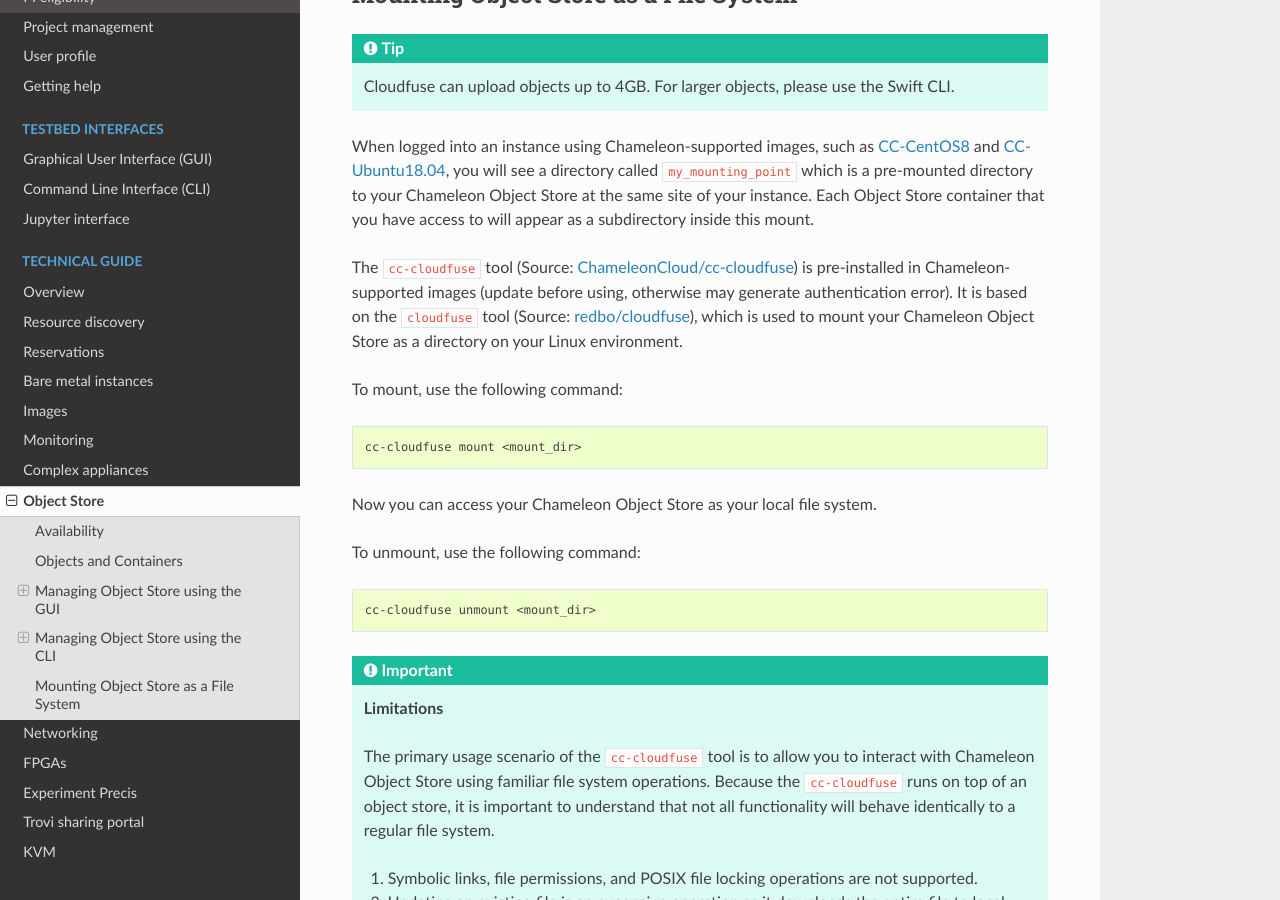
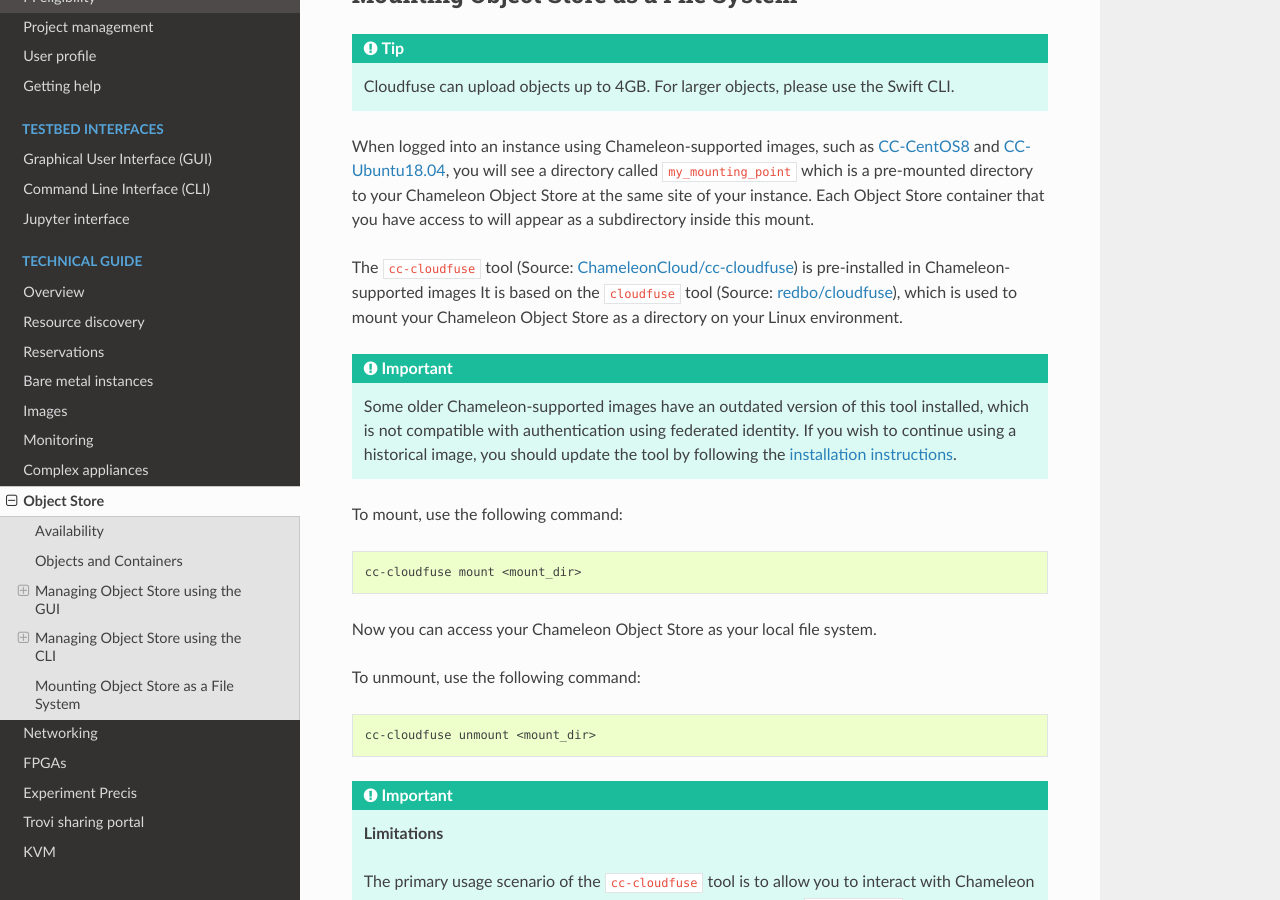
Before and after one commit to ChameleonCloud/docs, a Sphinx documentation site: the page built from source/technical/swift.rst, in a window 1280 px wide and 900 px high, scrolled down 7386 px. Built offline with Sphinx 7.4.7 and the Read the Docs theme 2.0.0, drawn with Linux system fonts in a browser that asks for light colours.

Commit message:
Update swift.rst

```diff
--- a/source/technical/swift.rst
+++ b/source/technical/swift.rst
@@ -292,9 +292,17 @@ mount.
 
 The ``cc-cloudfuse`` tool (Source: `ChameleonCloud/cc-cloudfuse
 <https://github.com/ChameleonCloud/cc-cloudfuse>`_) is pre-installed in
-Chameleon-supported images (update before using, otherwise may generate authentication error). It is based on the ``cloudfuse`` tool (Source:
+Chameleon-supported images It is based on the ``cloudfuse`` tool (Source:
 `redbo/cloudfuse <https://github.com/redbo/cloudfuse>`_), which is used to mount
 your Chameleon Object Store as a directory on your Linux environment.
+
+.. important::
+
+   Some older Chameleon-supported images have an outdated version of this tool
+   installed, which is not compatible with authentication using federated identity.
+   If you wish to continue using a historical image, you should update the tool
+   by following the `installation instructions
+   <https://github.com/ChameleonCloud/cc-cloudfuse#installation>`_.
 
 To mount, use the following command:
 
```
